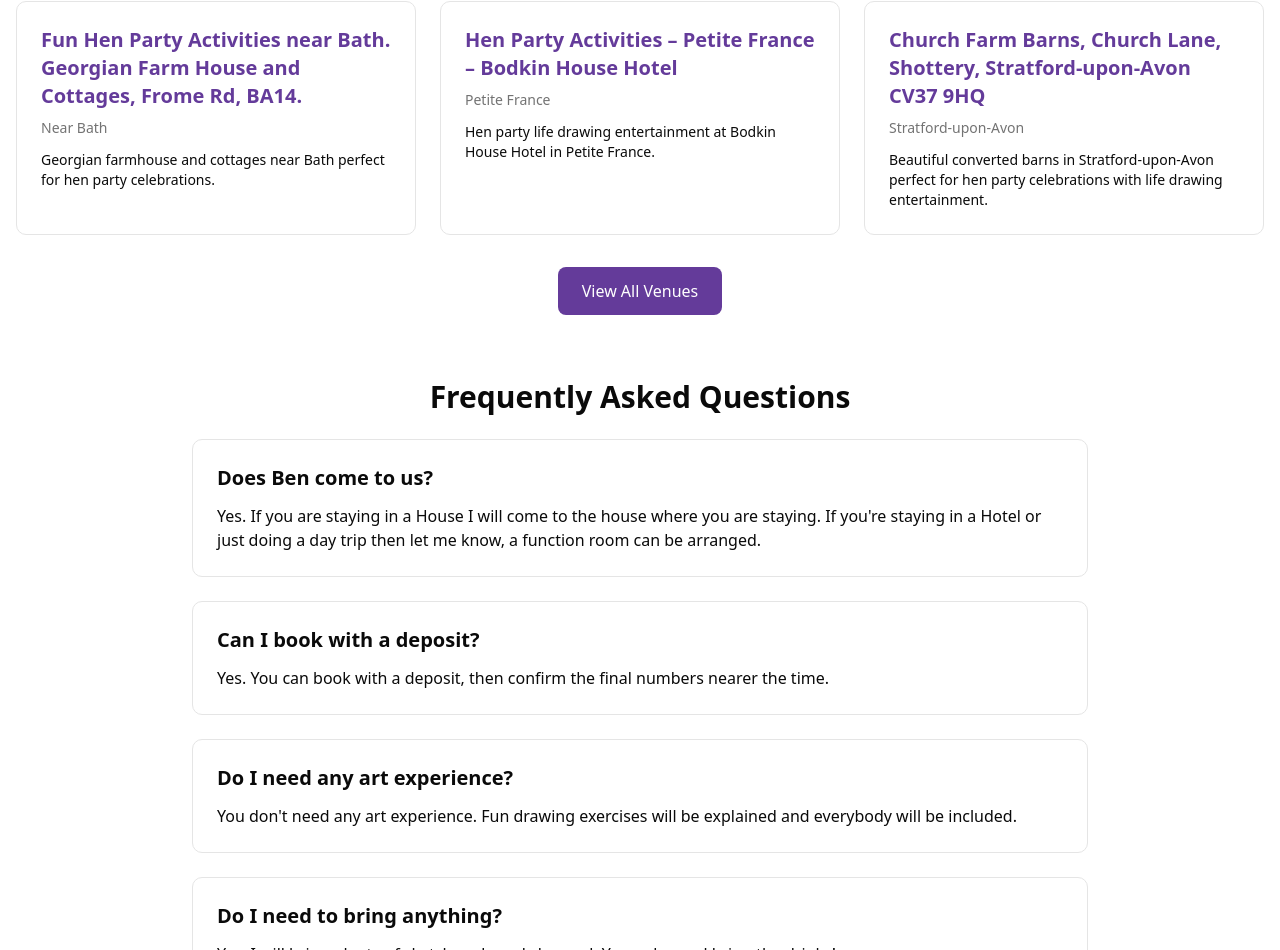
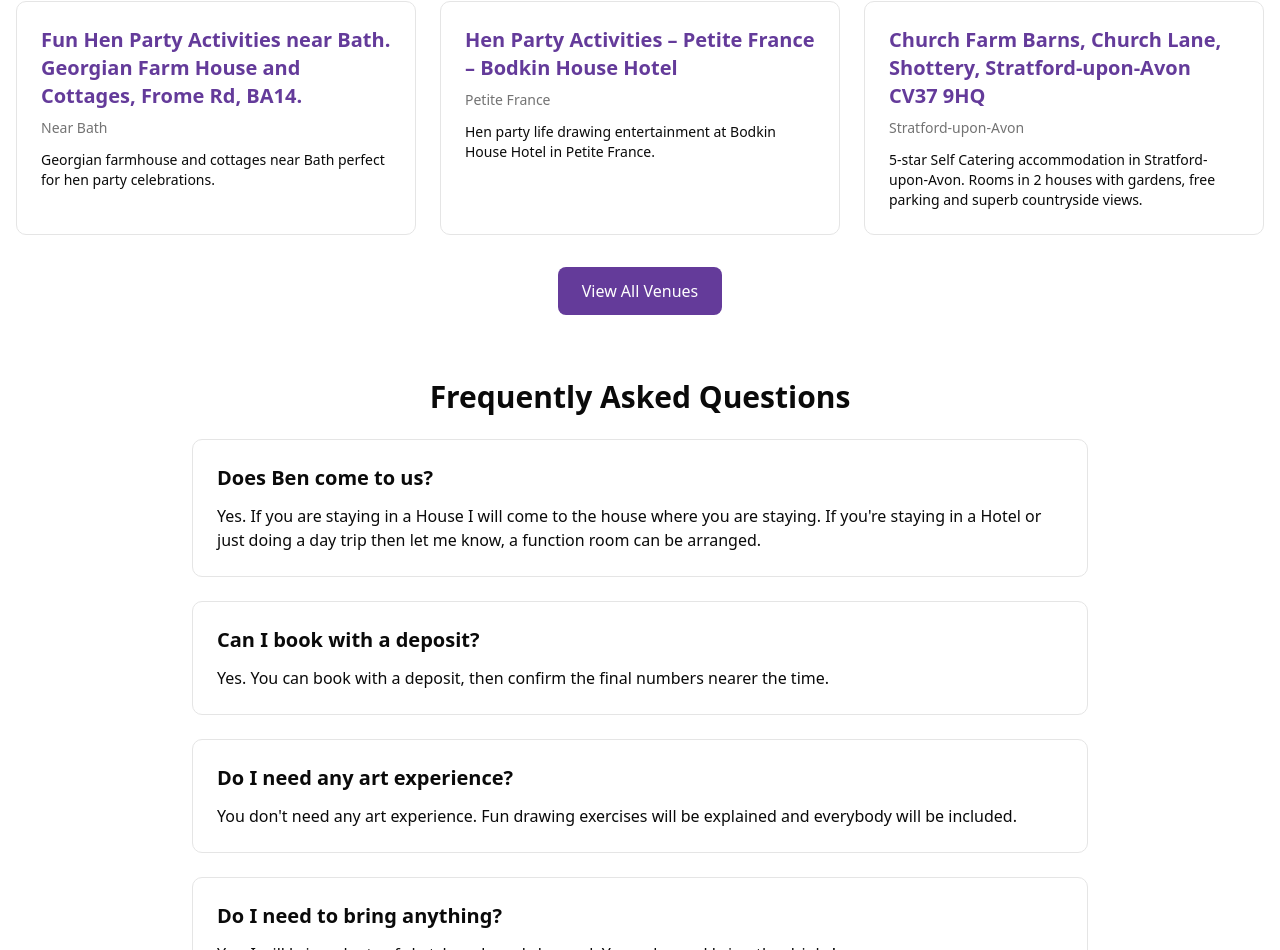
Before and after one commit to benlowreyhimself-hash/hen-party-ent, a Next.js app: page / in a window 1280 px wide. Shown: the part 4285-5235 px from the top of the page. Built offline with nearby package versions, Linux system fonts and the light colour scheme.

Commit message:
Update Church Farm Barns Stratford with actual property details from original site

```diff
--- a/data/houses.ts
+++ b/data/houses.ts
@@ -188,32 +188,31 @@ export const houses: House[] = [
     title: "Church Farm Barns, Church Lane, Shottery, Stratford-upon-Avon CV37 9HQ",
     location: "Stratford-upon-Avon",
     address: "Church Farm Barns, Church Lane, Shottery, Stratford-upon-Avon CV37 9HQ",
-    description: "Beautiful converted barns in Stratford-upon-Avon perfect for hen party celebrations with life drawing entertainment.",
+    description: "5-star Self Catering accommodation in Stratford-upon-Avon. Rooms in 2 houses with gardens, free parking and superb countryside views.",
     content: `
-      <p>Church Farm Barns in Shottery, Stratford-upon-Avon, is a stunning venue offering beautiful converted barns perfect for hen party celebrations. Located just minutes from Shakespeare's birthplace, this venue provides a unique and memorable setting for life drawing sessions.</p>
+      <p>Church Farm Barns have a 5-star Self Catering rating. Rooms are in 2 houses, with gardens, free parking and superb countryside views.</p>
 
-      <p>The venue features:</p>
+      <p>The Church Farm houses are 1 mile (1.6 km) from the centre of Stratford-upon-Avon.</p>
 
-      <ul>
-        <li>Beautifully converted barns with character</li>
-        <li>Spacious accommodation for groups</li>
-        <li>Perfect setting for activities and entertainment</li>
-        <li>Close to Stratford-upon-Avon attractions</li>
-        <li>Private and exclusive use available</li>
-      </ul>
+      <p>All rooms have free Wi-Fi access. The VisitBritain Gold Award is for "exceptional quality of accommodation and customer service".</p>
 
-      <p>We've provided life drawing entertainment at Church Farm Barns for numerous hen parties, creating unforgettable experiences in this historic location. The venue's rustic charm and spacious accommodation make it ideal for our life drawing sessions.</p>
+      <p>Church Farm Barns are very close to the famous Anne Hathaway's cottage. Anne was the wife of William Shakespeare.</p>
+
+      <p>We've provided life drawing entertainment at Church Farm Barns for numerous hen parties, creating unforgettable experiences in this historic location. The venue's beautiful accommodation and gardens make it ideal for our life drawing sessions.</p>
 
       <p>Our life drawing sessions at Church Farm Barns are tailored to your group, ensuring everyone feels comfortable and has a fantastic time. We provide all materials and can work around your schedule to fit with other activities you have planned during your stay.</p>
 
       <p>If you're planning a hen party at Church Farm Barns in Stratford-upon-Avon and would like to include life drawing entertainment, please contact us to discuss your requirements and check availability.</p>
     `,
     features: [
-      "Converted barns with character",
-      "Spacious accommodation",
-      "Perfect for group activities",
-      "Close to Stratford-upon-Avon",
-      "Private use available"
+      "5-star Self Catering rating",
+      "Rooms in 2 houses",
+      "Gardens and free parking",
+      "Superb countryside views",
+      "Free Wi-Fi access",
+      "VisitBritain Gold Award",
+      "1 mile from Stratford-upon-Avon centre",
+      "Close to Anne Hathaway's cottage"
     ],
     seoTitle: "Hen Party Life Drawing at Church Farm Barns, Stratford-upon-Avon CV37 9HQ",
     seoDescription: "Professional life drawing entertainment for hen parties at Church Farm Barns in Shottery, Stratford-upon-Avon. Beautiful converted barns perfect for celebrations."
```
